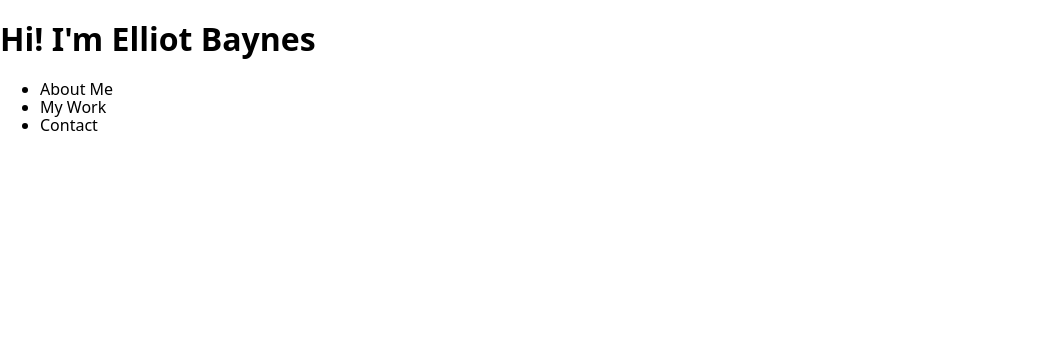
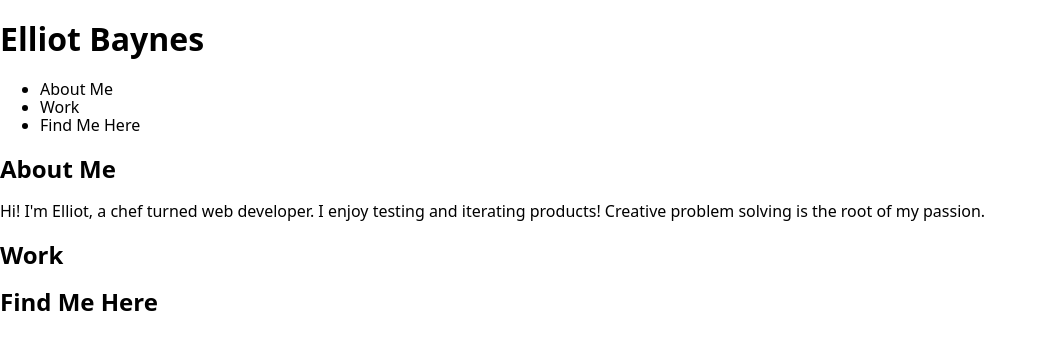
Before and after one commit to eabaynes/Web-Portfolio, a website built with Vite: page index.html in a window 1280 px wide. Shown: the whole page, without its empty margins (0-1047 px from the left). Built offline with nearby package versions, Linux system fonts and the light colour scheme.

Commit message:
Add About Me section
Add Work section

Add Find Me Here section

```diff
--- a/index.html
+++ b/index.html
@@ -13,14 +13,30 @@
   </head>
   <body>
     <header>
-      <h1>Hi! I'm Elliot Baynes</h1>
+      <h1>Elliot Baynes</h1>
       <nav>
         <ul>
           <li>About Me</li>
-          <li>My Work</li>
-          <li>Contact</li>
+          <li>Work</li>
+          <li>Find Me Here</li>
         </ul>
       </nav>
     </header>
+    <main>
+      <section>
+        <h2>About Me</h2>
+        <p>
+          Hi! I'm Elliot, a chef turned web developer. I enjoy testing and
+          iterating products! Creative problem solving is the root of my
+          passion.
+        </p>
+      </section>
+      <section>
+        <h2>Work</h2>
+      </section>
+      <section>
+        <h2>Find Me Here</h2>
+      </section>
+    </main>
   </body>
 </html>
```
